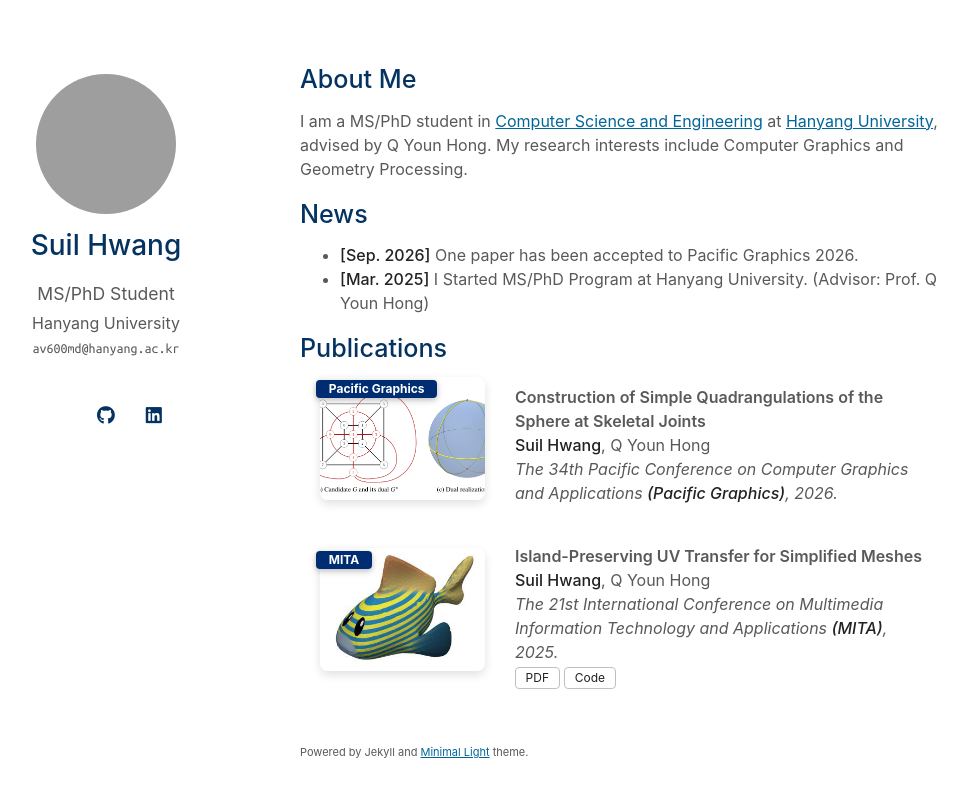
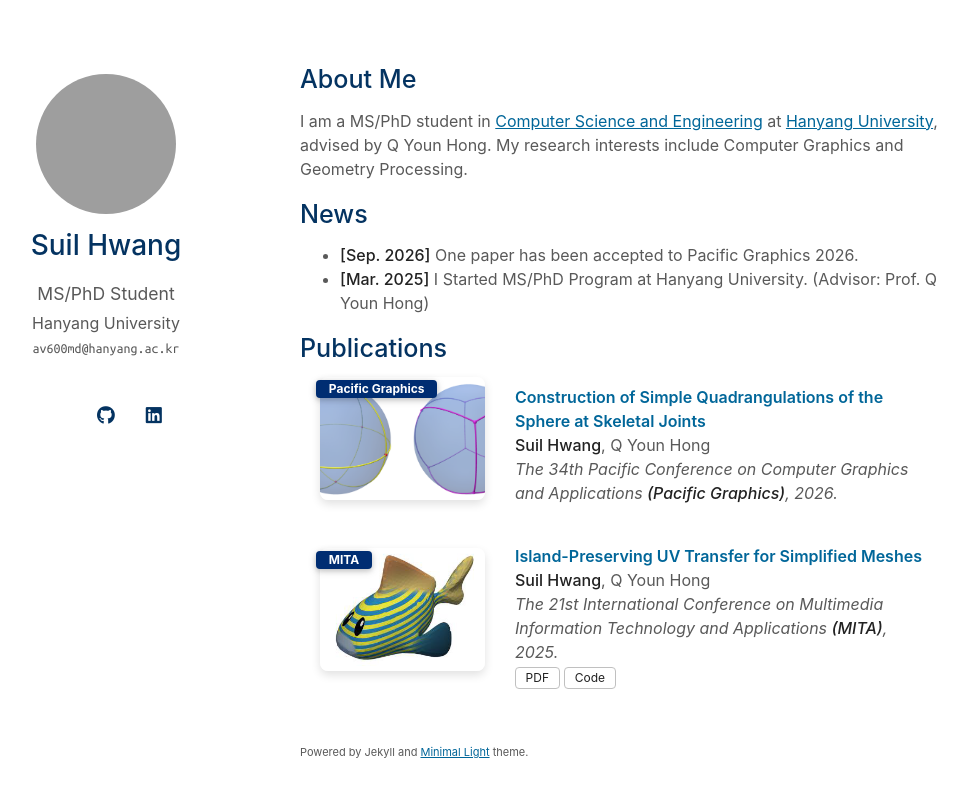
Before and after one commit to suil-hwang/suil-hwang.github.io, a Jekyll site: the page built from index.md, in a window 1280 px wide. Shown: the top 797 px of the page, without its empty margins (170-1138 px from the left). Built offline with Jekyll 4.4.1, drawn with Linux system fonts in a browser that asks for light colours; a style sheet for code colours, icons or effects is not loaded; grey boxes are pictures that could not be loaded.

Commit message:
modified

```diff
--- a/_sass/publications-list-no-dark-mode.scss
+++ b/_sass/publications-list-no-dark-mode.scss
@@ -60,6 +60,7 @@
 }
 
 .publications ol.bibliography li .title {
+  color: palette.$link;
   font-weight: 600;
 }
 
--- a/_sass/publications-list.scss
+++ b/_sass/publications-list.scss
@@ -5,6 +5,10 @@
 @media screen and (prefers-color-scheme: dark) {
   :root {
     --global-theme-color: #{palette.$dark-publication-accent};
+  }
+
+  .publications ol.bibliography li .title {
+    color: palette.$dark-heading;
   }
 
   .publications ol.bibliography li .abbr abbr {
```
Also changed, not shown: assets/img/Construction of_Simple_Quadrangulations_of_the_Sphere_at_Skeletal_Joints.png.
